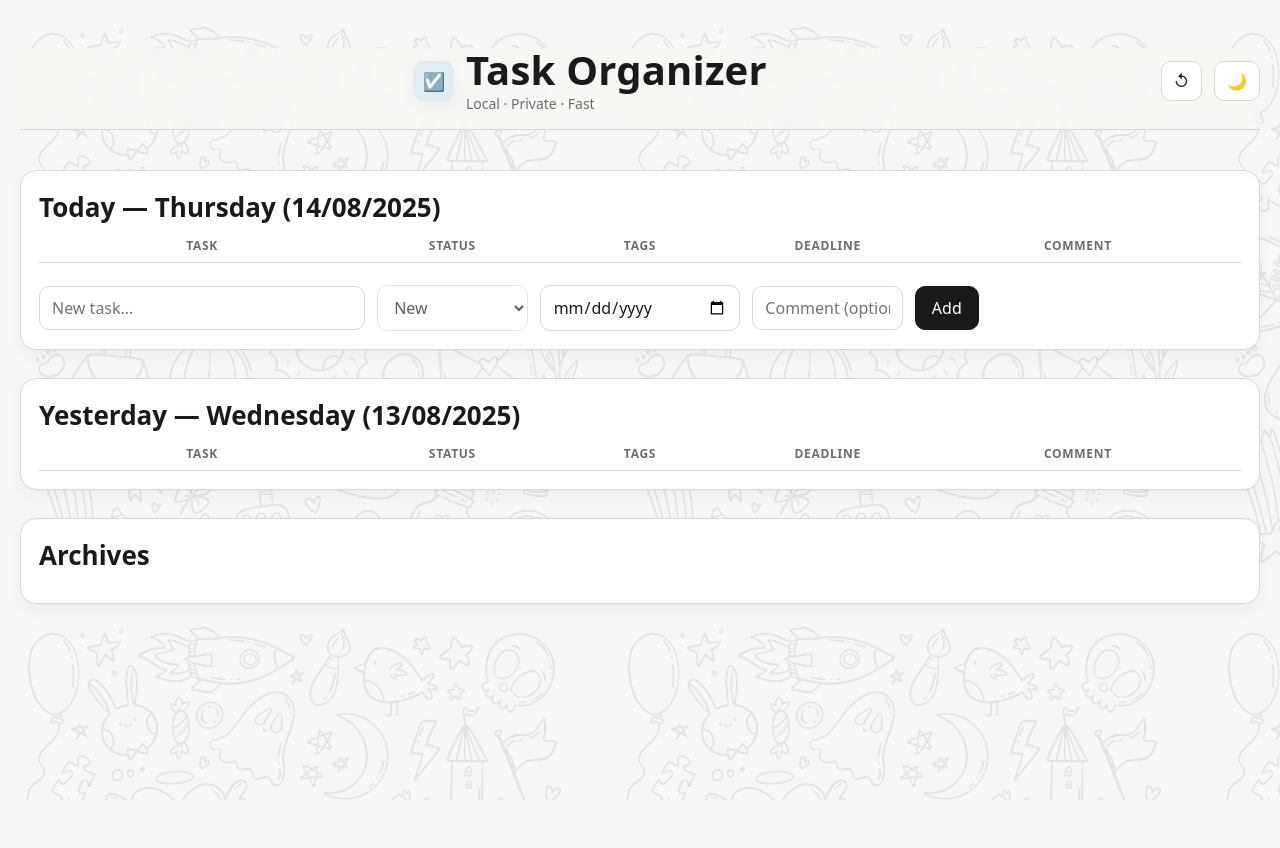
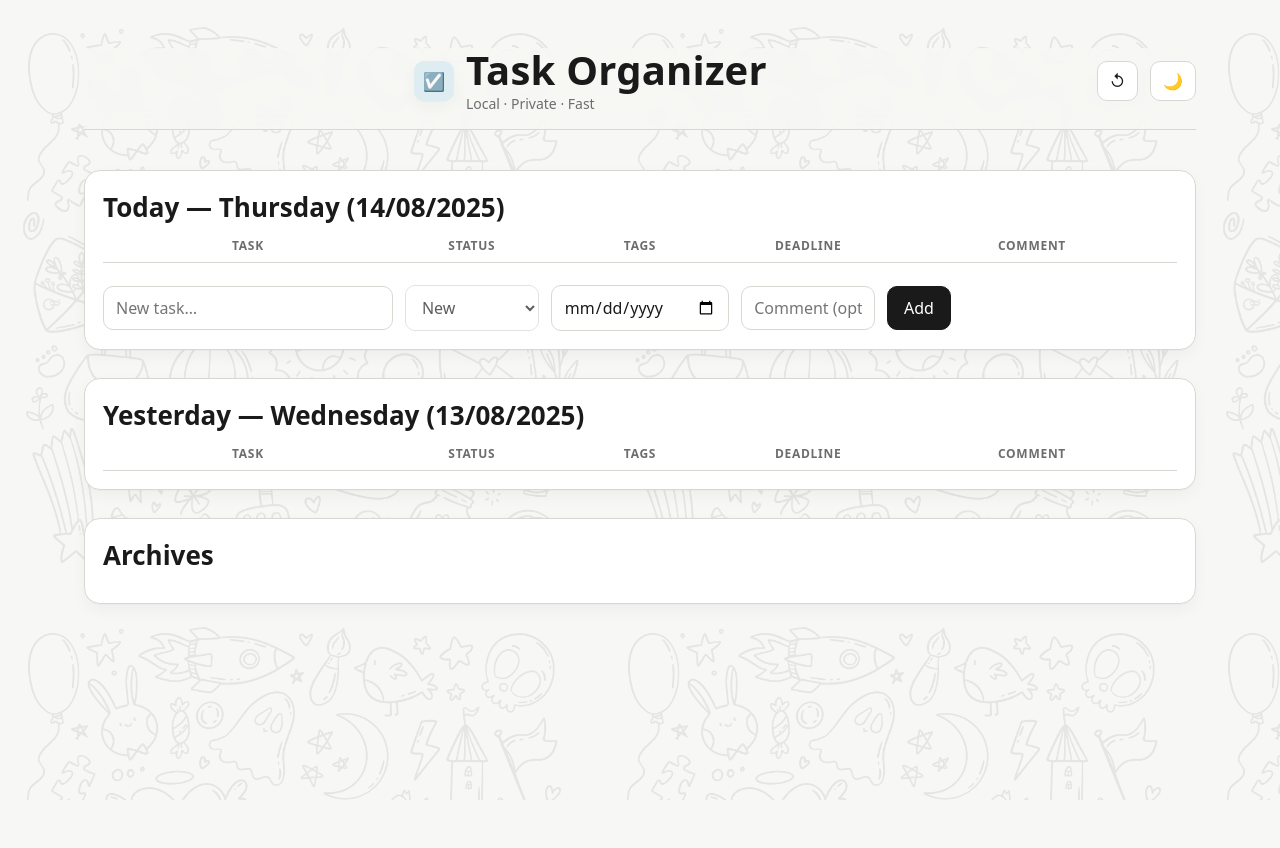
Before and after one commit to manojkumar-kasiviswanathan/task_organizer_remarkable_pro, a Flask app: page / in a window 1280 px wide. Run offline with Flask 3, Linux system fonts and the light colour scheme.

Commit message:
first commit

```diff
--- a/static/remarkable.css
+++ b/static/remarkable.css
@@ -32,8 +32,8 @@ body{
 #page {
   position: relative;
   z-index: 1;
-  max-width: 100%;         /* allow full screen */
-  width: 100%;
+  max-width: 90%;         /* allow full screen */
+  width: 90%;
   margin: 48px auto;
   padding: 0 20px;
 }
@@ -46,7 +46,6 @@ body{
   margin: 18px auto 24px auto;  /* center the card */
   box-shadow: var(--shadow);
   width: 100%;                  /* take full available width */
-  max-width: 1400px;             /* optional cap on very large screens */
 }
 
 /* header */
```
